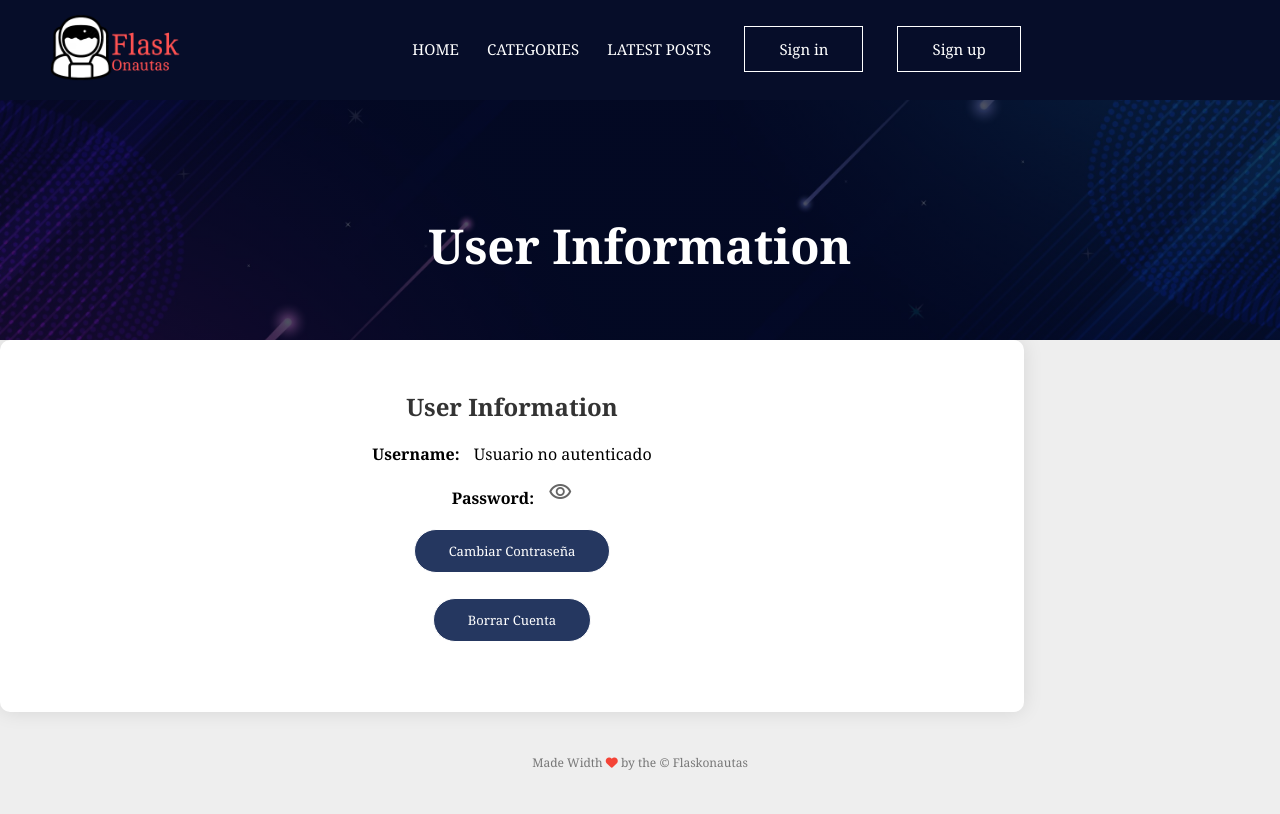
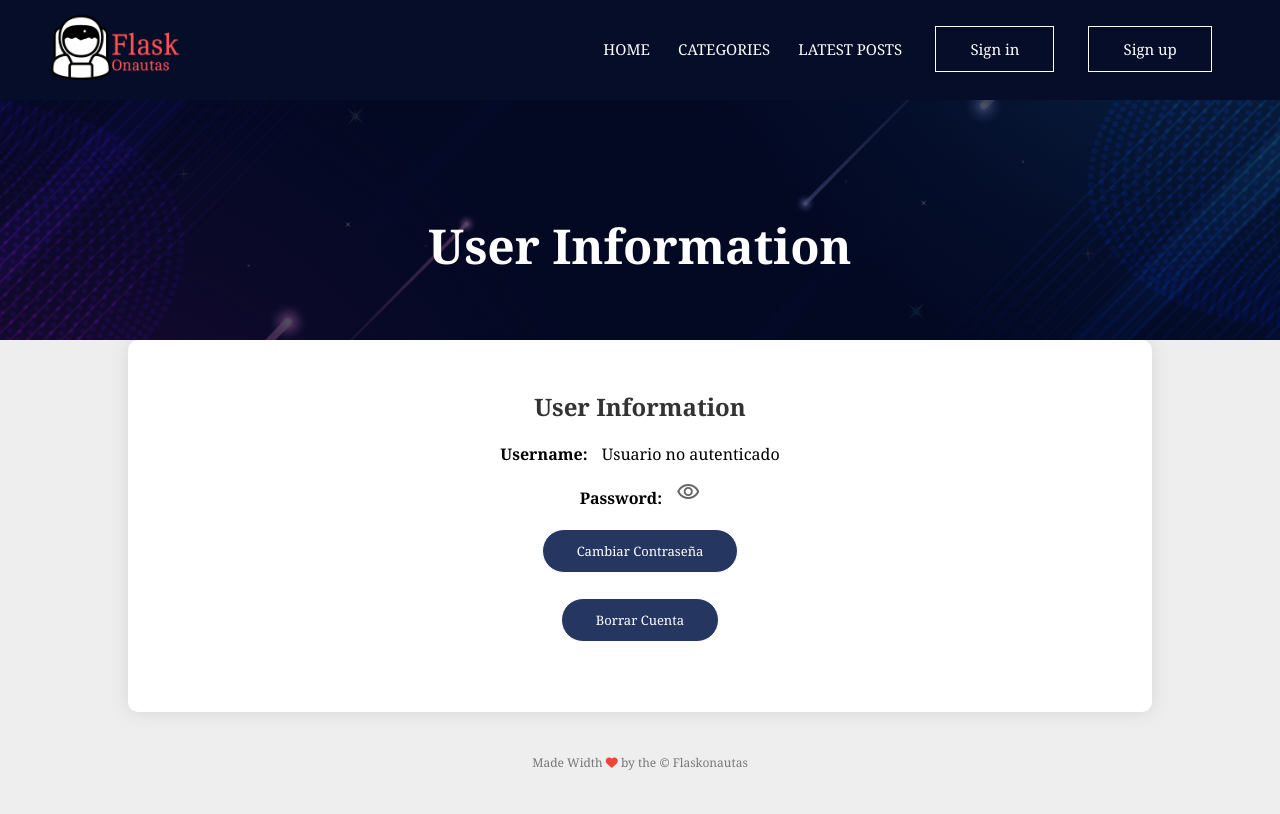
Before and after one commit to TarabayIvan/tp-introds-flaskonautas, a Flask app: page /user_data in a window 1280 px wide. Run offline with Flask 3, Linux system fonts and the light colour scheme.

Commit message:
Fixed minorbugs

```diff
--- a/Client/templates/base.html
+++ b/Client/templates/base.html
@@ -22,7 +22,7 @@
         <nav>
             <a href="{{url_for ('index') }}"><img src="{{url_for('static', filename='/images/logoo.png')}}" alt="" /></a>
             <div class="nav-links" id="navLinks">
-                <ul>
+                <ul style="float: right">
                     <li><i class="fa-solid fa fa-xmark" onclick="hideMenu()"></i></li>
                     <li><a href="{{url_for ('index') }}">HOME</a></li>
                     <li><a href="{{url_for ('categories') }}">CATEGORIES</a></li>
--- a/Client/templates/user.html
+++ b/Client/templates/user.html
@@ -21,7 +21,7 @@
     {% endif %}
 {% endwith %}
 <!-- user info -->
-    <section class="user-info">
+    <section class="user-info" style="margin-left: auto; margin-right: auto;">
         <h2>User Information</h2>
         <ul>
             <li><strong>Username:</strong> {{ user_data.username }}</li>
```
